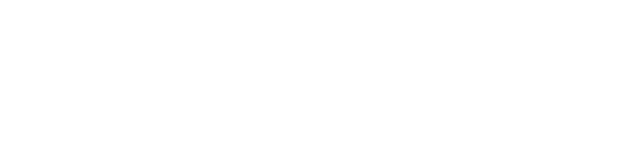
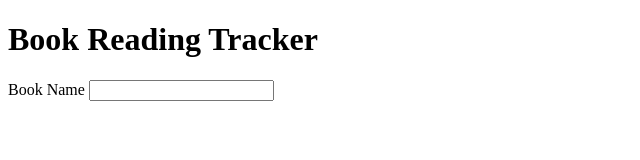
Before and after one commit to SonuThapaMagar/Team-Tracker, a plain HTML site: page track.html in a window 1280 px wide. Shown: the whole page, without its empty margins (0-640 px from the left). Drawn offline with Linux system fonts and the light colour scheme.

Commit message:
Form Created

```diff
--- a/track.html
+++ b/track.html
@@ -1,11 +1,27 @@
 <!DOCTYPE html>
 <html lang="en">
+
 <head>
     <meta charset="UTF-8">
     <meta name="viewport" content="width=device-width, initial-scale=1.0">
     <title>Book Reading Tracking Time</title>
+
 </head>
+
 <body>
+    <div class="container">
+        <h1>Book Reading Tracker</h1>
+        <div class="form">
+            <form action="" method="">
+                <div class="form-group">
+                    <label for="bookName">Book Name</label>
+                    <input type="text" id="bookName" name="bookName" required>
+                </div>
 
+
+            </form>
+        </div>
+    </div>
 </body>
+
 </html>
```
Also changed, not shown: track.css (added).
